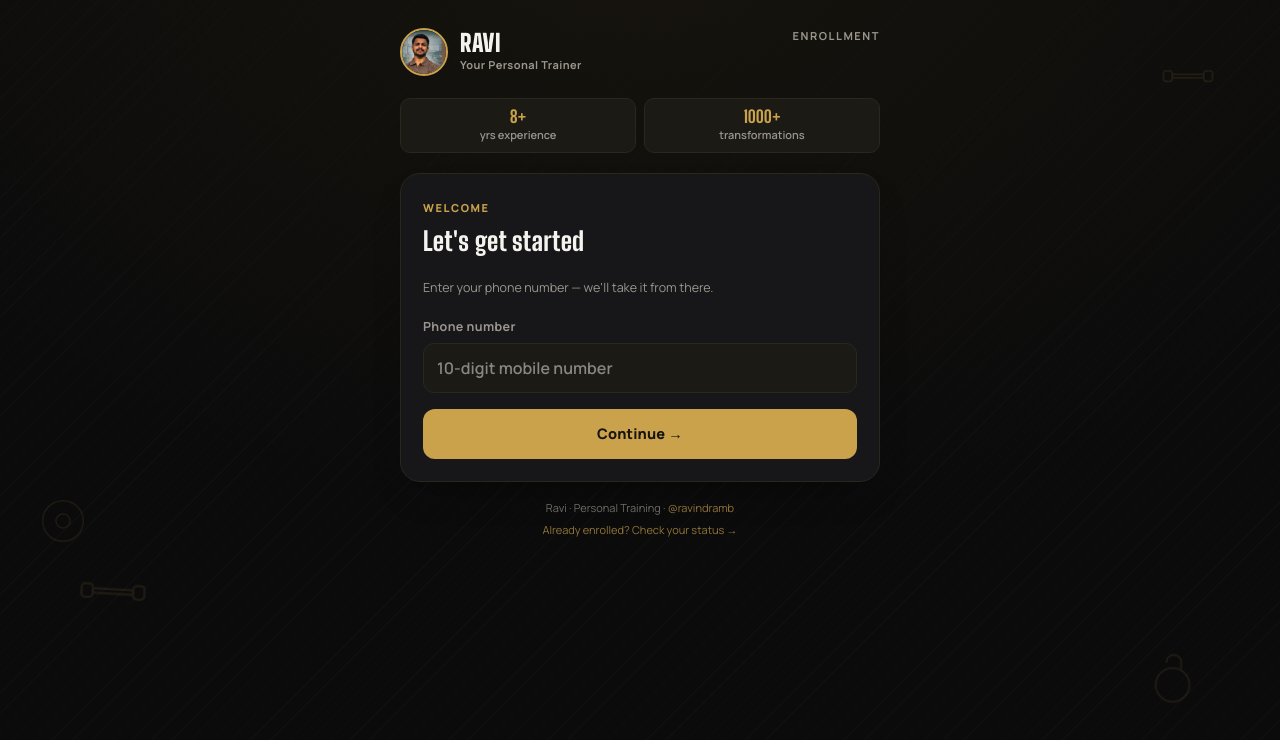
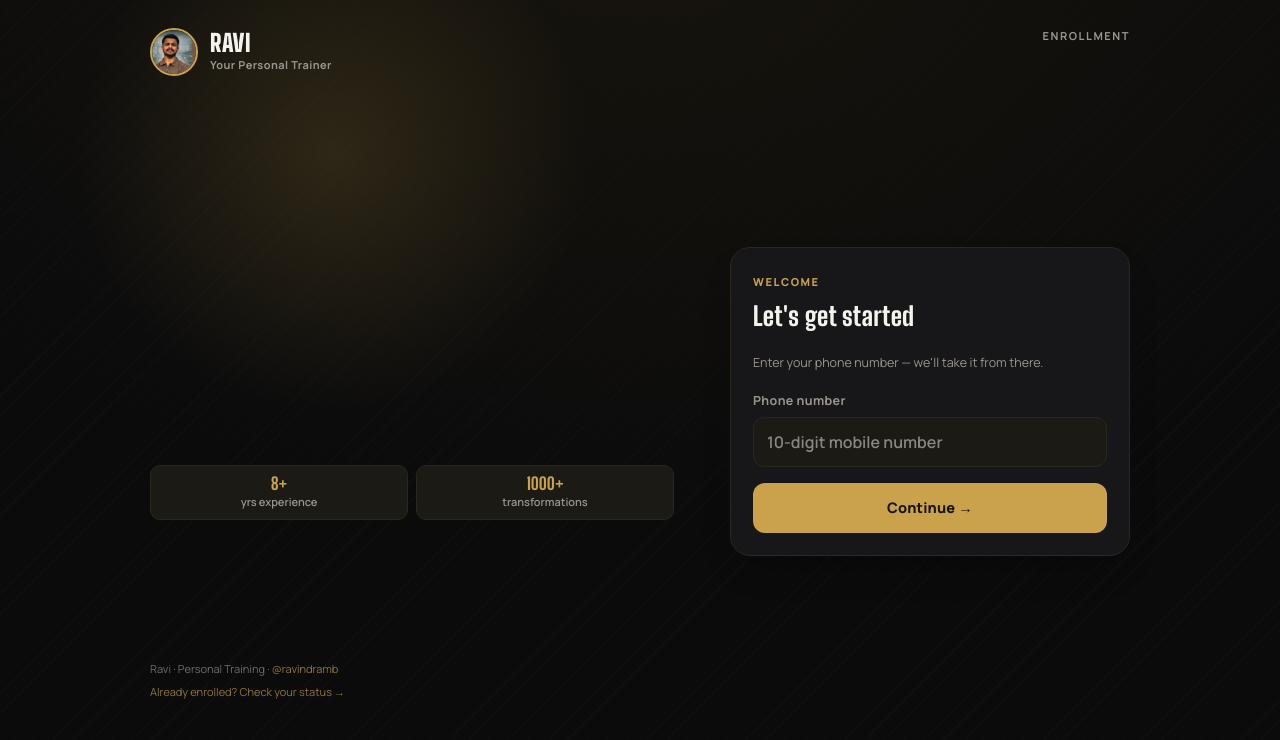
Before and after one commit to SRINIDHI-VS/ravinddra-fitness, a Next.js app: page / in a window 1280 px wide. Shown: the top 740 px of the page. Built offline with nearby package versions, Linux system fonts and the light colour scheme.

Commit message:
Redesign landing page with hero layout, fix login card, add attendance tracking

```diff
--- a/app/components/GymDecor.jsx
+++ /dev/null
@@ -1,24 +0,0 @@
-export default function GymDecor() {
-  return (
-    <div className="gym-decor" aria-hidden="true">
-      <svg className="gym-decor-icon gym-decor-a" viewBox="0 0 64 64" fill="none">
-        <rect x="4" y="26" width="10" height="12" rx="3" stroke="currentColor" strokeWidth="2" />
-        <rect x="50" y="26" width="10" height="12" rx="3" stroke="currentColor" strokeWidth="2" />
-        <rect x="14" y="30" width="36" height="4" rx="2" stroke="currentColor" strokeWidth="2" />
-      </svg>
-      <svg className="gym-decor-icon gym-decor-b" viewBox="0 0 64 64" fill="none">
-        <path d="M24 16a8 8 0 0 1 16 0v6" stroke="currentColor" strokeWidth="2" strokeLinecap="round" />
-        <circle cx="32" cy="40" r="18" stroke="currentColor" strokeWidth="2" />
-      </svg>
-      <svg className="gym-decor-icon gym-decor-c" viewBox="0 0 64 64" fill="none">
-        <circle cx="32" cy="32" r="26" stroke="currentColor" strokeWidth="2" />
-        <circle cx="32" cy="32" r="9" stroke="currentColor" strokeWidth="2" />
-      </svg>
-      <svg className="gym-decor-icon gym-decor-d" viewBox="0 0 64 64" fill="none">
-        <rect x="4" y="26" width="10" height="12" rx="3" stroke="currentColor" strokeWidth="2" />
-        <rect x="50" y="26" width="10" height="12" rx="3" stroke="currentColor" strokeWidth="2" />
-        <rect x="14" y="30" width="36" height="4" rx="2" stroke="currentColor" strokeWidth="2" />
-      </svg>
-    </div>
-  );
-}
--- a/app/components/enroll/EnrollForm.jsx
+++ b/app/components/enroll/EnrollForm.jsx
@@ -5,7 +5,6 @@ import Image from "next/image";
 import Link from "next/link";
 import { motion, AnimatePresence } from "framer-motion";
 import Rail from "./Rail";
-import GymDecor from "@/app/components/GymDecor";
 import { CONTACT, upiDeepLink, whatsappLink } from "@/app/lib/siteConfig";
 import {
   isValidName,
@@ -331,8 +330,7 @@ export default function EnrollForm() {
   }
 
   return (
-    <div className="app">
-      <GymDecor />
+    <div className={"app" + (stepKey === "phone" ? " app-landing" : "")}>
       <div className="brand">
         <div className="brand-id">
           <Image className="brand-photo" src="/ravi.jpg" alt="Ravi, personal trainer" width={96} height={94} />
@@ -343,6 +341,14 @@ export default function EnrollForm() {
         </div>
         <span className="brand-tag">Enrollment</span>
       </div>
+
+      {stepKey === "phone" && (
+        <div className="hero-panel">
+          <p className="hero-eyebrow">Personal Training</p>
+          <h1 className="display hero-headline">Real coaching.<br />Real results.</h1>
+          <p className="hero-sub">8+ years helping people get stronger, leaner, and more consistent — one training block at a time.</p>
+        </div>
+      )}
 
       <div className="stat-row">
         <div className="stat-chip"><strong>8+</strong> yrs experience</div>
--- a/app/components/status/StatusCheck.jsx
+++ b/app/components/status/StatusCheck.jsx
@@ -5,7 +5,6 @@ import Image from "next/image";
 import Link from "next/link";
 import { motion, AnimatePresence } from "framer-motion";
 import { CONTACT, whatsappLink } from "@/app/lib/siteConfig";
-import GymDecor from "@/app/components/GymDecor";
 import { isValidPhone } from "@/app/lib/validators";
 
 const STATUS_ERROR_MESSAGES = {
@@ -75,7 +74,6 @@ export default function StatusCheck() {
 
   return (
     <div className="app">
-      <GymDecor />
       <div className="brand">
         <div className="brand-id">
           <Image className="brand-photo" src="/ravi.jpg" alt="Ravi, personal trainer" width={96} height={94} />
--- a/app/globals.css
+++ b/app/globals.css
@@ -69,24 +69,50 @@ a { color: inherit; text-decoration: none; }
 
 .app { width: 100%; max-width: 480px; position: relative; z-index: 1; }
 
-.gym-decor { position: fixed; inset: 0; overflow: hidden; pointer-events: none; z-index: 0; }
-.gym-decor-icon { position: absolute; width: 72px; height: 72px; color: var(--gold); opacity: 0.1; }
-.gym-decor-a { bottom: 20%; left: 6%; animation: gymFloat 9s ease-in-out infinite; }
-.gym-decor-b { bottom: 10%; right: 6%; width: 60px; height: 60px; animation: gymFloat 11s ease-in-out infinite 1.2s; }
-.gym-decor-c { top: 62%; left: 3%; width: 50px; height: 50px; animation: gymDrift 22s linear infinite; }
-.gym-decor-d { top: 6%; right: 5%; width: 56px; height: 56px; animation: gymFloat 10s ease-in-out infinite 0.6s; }
-@keyframes gymFloat {
-  0%, 100% { transform: translateY(0) rotate(-4deg); }
-  50% { transform: translateY(-14px) rotate(4deg); }
+.hero-panel { display: none; }
+
+@media (min-width: 900px) {
+  .app-landing {
+    max-width: 980px;
+    display: grid;
+    grid-template-columns: 1fr 400px;
+    grid-template-areas:
+      "brand brand"
+      "hero  card"
+      "stats card"
+      "foot  foot";
+    column-gap: 56px;
+    row-gap: 6px;
+    align-items: start;
+    position: relative;
+  }
+  .app-landing::before {
+    content: "";
+    position: absolute;
+    top: -18%;
+    left: -8%;
+    width: 520px;
+    height: 520px;
+    background: radial-gradient(circle, color-mix(in srgb, var(--gold) 16%, transparent), transparent 70%);
+    z-index: -1;
+    pointer-events: none;
+  }
+  .app-landing > .brand { grid-area: brand; }
+  .app-landing > .hero-panel {
+    grid-area: hero;
+    display: block;
+    align-self: center;
+    opacity: 0;
+    animation: rise 0.6s cubic-bezier(.2,.8,.2,1) 0.15s forwards;
+  }
+  .app-landing > .stat-row { grid-area: stats; justify-content: flex-start; }
+  .app-landing > .card { grid-area: card; align-self: center; }
+  .app-landing > footer.foot { grid-area: foot; text-align: left; margin-top: 28px; }
 }
-@keyframes gymDrift {
-  from { transform: rotate(0deg); }
-  to { transform: rotate(360deg); }
-}
-@media (max-width: 720px) {
-  .gym-decor-icon { opacity: 0.06; }
-  .gym-decor-c, .gym-decor-d { display: none; }
-}
+
+.hero-eyebrow { font-size: 12px; font-weight: 800; letter-spacing: 0.14em; text-transform: uppercase; color: var(--gold); margin: 0 0 12px; }
+.hero-headline { font-size: 46px; line-height: 1.05; margin: 0 0 18px; }
+.hero-sub { font-size: 15.5px; color: var(--text-muted); line-height: 1.65; max-width: 380px; margin: 0; }
 
 .brand { display: flex; align-items: center; justify-content: space-between; gap: 12px; margin-bottom: 22px; opacity: 0; animation: rise 0.6s cubic-bezier(.2,.8,.2,1) 0.05s forwards; }
 .brand-id { display: flex; align-items: center; gap: 12px; }
```
